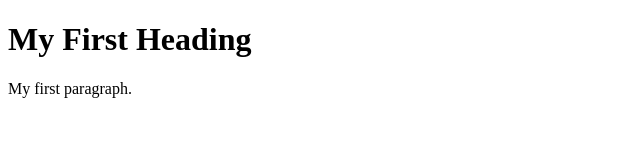
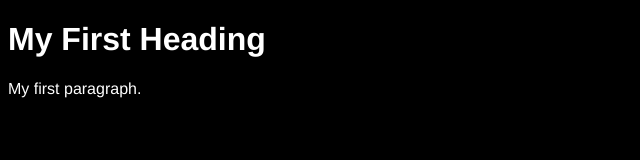
Before and after one commit to cocadoe/cocadoe.github.io, a plain HTML site: page index.html in a window 1280 px wide. Shown: the whole page, without its empty margins (0-640 px from the left). Drawn offline with Linux system fonts and the light colour scheme.

Commit message:
Added basic CSS

```diff
--- /dev/null
+++ b/css/style.css
@@ -0,0 +1,6 @@
+/* css stuff... */
+body {
+    background-color: Black;
+    color: White;
+    font-family: Helvetica
+}
--- a/index.html
+++ b/index.html
@@ -2,6 +2,7 @@
 <html>
 <head>
     <title>Pleiades' Website</title>
+    <link rel="stylesheet" href="css/style.css">
     <link rel="icon" type="image/x-icon" href="images/favicon.ico"
 </head>
 <body>
```
Also changed, not shown: 1 other file.
